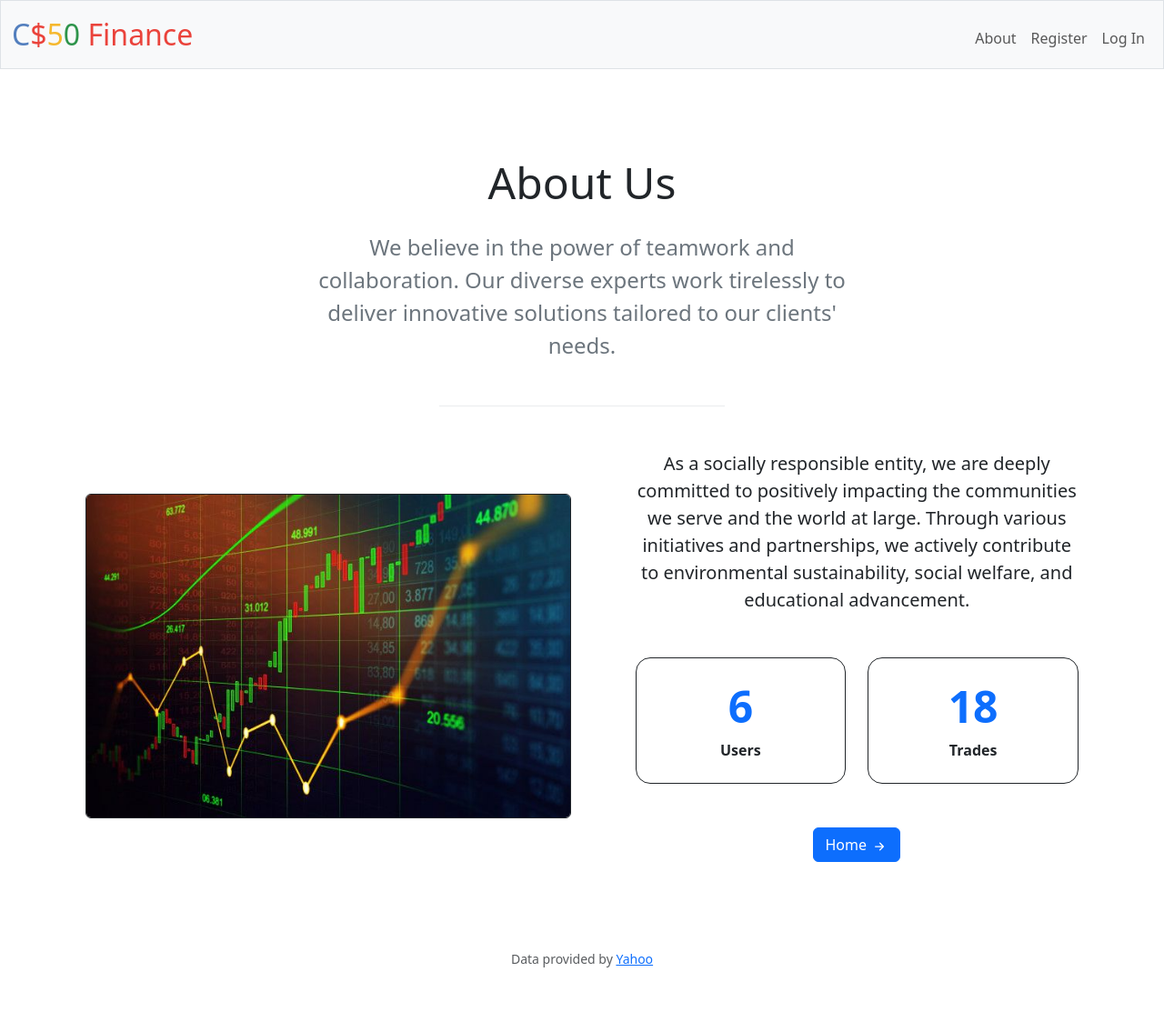
After one commit to Dev-Emad-777/finance, a Flask app: page /about in a window 1280 px wide. The commit adds this page. Shown: the whole page at 91% size. Run offline with Flask 3, Linux system fonts and the light colour scheme; some libraries are stand-ins or nearby versions.

Commit message:
add(about): and inprove profile

```diff
--- a/app.py
+++ b/app.py
@@ -6,7 +6,6 @@ from flask_session import Session
 from werkzeug.security import check_password_hash, generate_password_hash
 from helpers import apology, login_required, lookup, usd
 from flask_avatars import Avatars
-
 
 
 # Configure application
@@ -380,5 +379,13 @@ def password():
         return render_template("password.html")
 
 
-if __name__ == '__main__':
-    app.run(host='0.0.0.0', port=int(os.environ.get('PORT', 5000)))
+@app.route("/about", methods=["GET"])
+def about():
+    seq = db.execute(" SELECT * FROM sqlite_sequence;")
+    users = seq[0]
+    trades = seq[1]
+    return render_template("about.html", users=users, trades=trades)
+
+
+if __name__ == "__main__":
+    app.run(host="0.0.0.0", port=int(os.environ.get("PORT", 5000)))
--- /dev/null
+++ b/templates/about.html
@@ -0,0 +1,78 @@
+{% extends "layout.html" %} {% block title %} About {% endblock %} {% block main %}
+<!-- <section class="profile-container text-center">
+  <div class="profile-info">
+    <p class="lead">Stock Market Website</p>
+  </div>
+
+  <div class="profile-stats">
+    <div class="stat-item rounded-4 bg-light lead">
+      <p class="stat-label fw-bold">Users</p>
+      <p class="stat-value">{{ users.seq }}</p>
+    </div>
+    <div class="stat-item rounded-4 bg-light lead">
+      <p class="stat-label fw-bold">Trades</p>
+      <p class="stat-value">{{ trades.seq }}</p>
+    </div>
+  </div>
+</section> -->
+
+<!-- About 7 - Bootstrap Brain Component -->
+<section class="py-3 py-md-5 py-xl-8">
+  <div class="container">
+    <div class="row justify-content-md-center">
+      <div class="col-12 col-md-10 col-lg-8 col-xl-7 col-xxl-6">
+        <h2 class="mb-4 display-5 text-center">About Us</h2>
+        <p class="text-secondary mb-5 text-center lead fs-4">
+          We believe in the power of teamwork and collaboration. Our diverse experts work tirelessly to deliver innovative solutions tailored to our clients' needs.
+        </p>
+        <hr class="w-50 mx-auto mb-5 mb-xl-9 border-dark-subtle" />
+      </div>
+    </div>
+  </div>
+
+  <div class="container">
+    <div class="row gy-4 gy-lg-0 align-items-lg-center">
+      <div class="col-12 col-lg-6">
+        <img class="img-fluid rounded border border-dark" loading="lazy" src="../static/desk.jpeg" alt="About Us" />
+      </div>
+      <div class="col-12 col-lg-6 col-xxl-6">
+        <div class="row justify-content-lg-end">
+          <div class="col-12 col-lg-11">
+            <div class="about-wrapper">
+              <p class="lead mb-4 mb-md-5">
+                As a socially responsible entity, we are deeply committed to positively impacting the communities we serve and the world at large. Through various initiatives and partnerships, we
+                actively contribute to environmental sustainability, social welfare, and educational advancement.
+              </p>
+              <div class="row gy-4 mb-4 mb-md-5">
+                <div class="col-12 col-md-6">
+                  <div class="card border border-dark rounded-4">
+                    <div class="card-body p-4">
+                      <h3 class="display-5 fw-bold text-primary text-center mb-2">{{ users.seq }}</h3>
+                      <p class="fw-bold text-center m-0">Users</p>
+                    </div>
+                  </div>
+                </div>
+                <div class="col-12 col-md-6">
+                  <div class="card border border-dark rounded-4">
+                    <div class="card-body p-4">
+                      <h3 class="display-5 fw-bold text-primary text-center mb-2">{{ trades.seq }}</h3>
+                      <p class="fw-bold text-center m-0">Trades</p>
+                    </div>
+                  </div>
+                </div>
+              </div>
+              <a href="/" class="btn btn-primary bsb-btn-2xl">
+                Home
+                <svg xmlns="http://www.w3.org/2000/svg" width="20" height="20" fill="currentColor" class="bi bi-arrow-right-short" viewBox="0 0 16 16">
+                  <path fill-rule="evenodd" d="M4 8a.5.5 0 0 1 .5-.5h5.793L8.146 5.354a.5.5 0 1 1 .708-.708l3 3a.5.5 0 0 1 0 .708l-3 3a.5.5 0 0 1-.708-.708L10.293 8.5H4.5A.5.5 0 0 1 4 8" />
+                </svg>
+              </a>
+            </div>
+          </div>
+        </div>
+      </div>
+    </div>
+  </div>
+</section>
+
+{% endblock %}
--- a/templates/layout.html
+++ b/templates/layout.html
@@ -24,36 +24,7 @@
     <link href="/static/styles.css" rel="stylesheet" />
 
     <title>C$50 Finance: {% block title %}{% endblock %}</title>
-    <!-- profile page styling -->
-    <style>
-      .profile-container {
-        text-align: center;
-      }
 
-      .profile-info {
-        margin-bottom: 20px;
-      }
-
-      .profile-stats {
-        display: flex;
-        flex-wrap: wrap;
-        justify-content: center;
-      }
-
-      .stat-item {
-        flex: 1 0 auto;
-        padding: 10px;
-        border: 1px solid #ddd;
-        margin: 5px;
-      }
-
-      /* Responsive adjustments */
-      @media (max-width: 768px) {
-        .stat-item {
-          flex-basis: 100%;
-        }
-      }
-    </style>
   </head>
 
   <body>
@@ -71,12 +42,14 @@
             <li class="nav-item"><a class="nav-link" href="/sell">Sell</a></li>
             <li class="nav-item"><a class="nav-link" href="/history">History</a></li>
             <li class="nav-item"><a class="nav-link" href="/profile">Profile</a></li>
+            <li class="nav-item"><a class="nav-link" href="/about">About</a></li>
           </ul>
           <ul class="navbar-nav ms-auto mt-2">
             <li class="nav-item"><a class="nav-link" href="/logout">Log Out</a></li>
           </ul>
           {% else %}
           <ul class="navbar-nav ms-auto mt-2">
+            <li class="nav-item"><a class="nav-link" href="/about">About</a></li>
             <li class="nav-item"><a class="nav-link" href="/register">Register</a></li>
             <li class="nav-item"><a class="nav-link" href="/login">Log In</a></li>
           </ul>
```
Also changed, not shown: templates/profile.html (+47 -12 lines), static/desk.jpeg (added), 2 other files.
